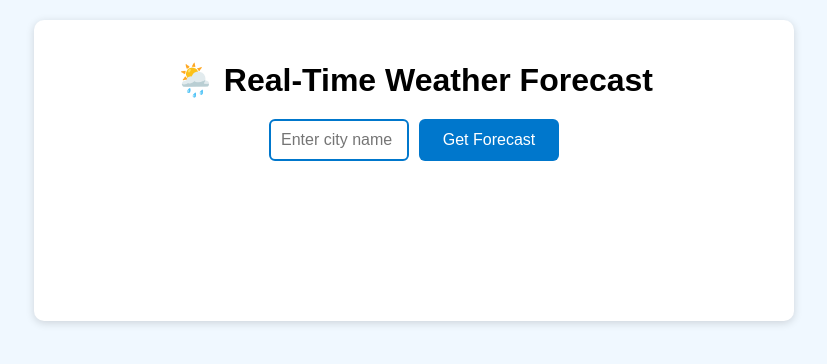
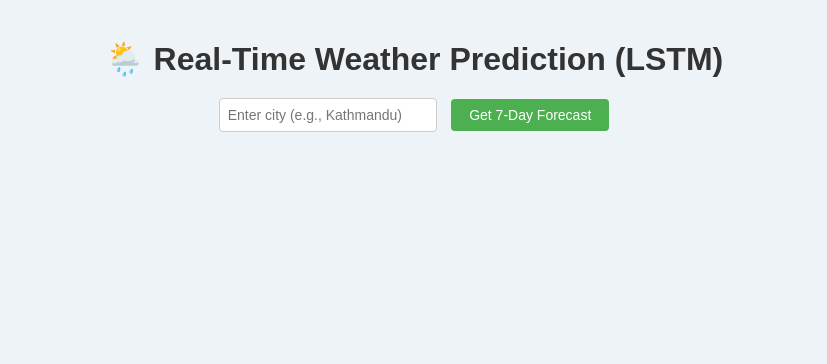
Before and after one commit to Sadikshya-dhakal/Weather-Forecast, a Flask app: page / in a window 1280 px wide. Shown: the top 364 px of the page, without its empty margins (226-1053 px from the left). Run offline with Flask 3, Linux system fonts and the light colour scheme; parts of the project's set-up code (start-up, migrations or seed data) failed here and were passed over.

Commit message:
final code

```diff
--- a/backend/app.py
+++ b/backend/app.py
@@ -1,63 +1,107 @@
 from flask import Flask, render_template, request, jsonify
 import requests
 import numpy as np
+import pandas as pd
 import pickle
+from tensorflow.keras.models import load_model
 import webbrowser
-from tensorflow.keras.models import load_model
+import threading
 
-app = Flask(__name__)
+app = Flask(
+    __name__,
+    template_folder='templates',
+    static_folder='static'
+)
 
-# Load model and scaler
-model = load_model("lstm_model.keras")
-scaler = pickle.load(open("scaler.pkl", "rb"))
+# ─── Load the trained LSTM model and MinMaxScaler ─────────────────────────────
+MODEL_PATH = 'lstm_model.keras'
+SCALER_PATH = 'scaler.pkl'
 
-API_KEY = "10e86b291c2642739fe45616252505"
-BASE_URL = "http://api.weatherapi.com/v1/history.json"
+model = load_model(MODEL_PATH)
+with open(SCALER_PATH, 'rb') as f:
+    scaler = pickle.load(f)
 
-@app.route("/")
+# ─── WeatherAPI configuration ────────────────────────────────────────────────
+API_KEY = '10e86b291c2642739fe45616252505'
+API_URL = 'http://api.weatherapi.com/v1/forecast.json'
+
+# ─── Map from model output index to human-readable labels ─────────────────────
+LABEL_MAP = ['drizzle', 'fog', 'rain', 'snow', 'sun', 'cloudy']
+
+@app.route('/')
 def index():
-    return render_template("index.html")
+    return render_template('index.html')
 
-@app.route("/predict")
+@app.route('/predict')
 def predict():
-    city = request.args.get("city", "Kathmandu")
-    sequence_length = 7
+    city = request.args.get('city', '').strip()
+    if not city:
+        return jsonify({'error': 'City parameter is required'}), 400
 
-    features = []
-    for i in range(sequence_length):
-        day = f"2025-05-{25+i:02d}"
-        url = f"{BASE_URL}?key={API_KEY}&q={city}&dt={day}"
-        response = requests.get(url)
-        if response.status_code != 200:
-            return jsonify({"error": "Failed to fetch data"}), 500
+    # 1) Fetch 7-day forecast from WeatherAPI
+    params = {
+        'key': API_KEY,
+        'q': city,
+        'days': 7,
+        'aqi': 'no',
+        'alerts': 'no'
+    }
+    try:
+        resp = requests.get(API_URL, params=params)
+        resp.raise_for_status()
+    except requests.RequestException as e:
+        return jsonify({'error': f'WeatherAPI request failed: {e}'}), 500
 
-        data = response.json()
-        try:
-            day_data = data["forecast"]["forecastday"][0]["day"]
-            features.append([
-                day_data["totalprecip_mm"],
-                day_data["maxtemp_c"],
-                day_data["mintemp_c"],
-                day_data["maxwind_kph"]
-            ])
-        except:
-            return jsonify({"error": "Invalid data format"}), 500
+    data = resp.json()
+    forecast_days = data.get('forecast', {}).get('forecastday', [])
+    if len(forecast_days) != 7:
+        return jsonify({'error': 'Expected 7 days of forecast data'}), 500
 
-    features_scaled = scaler.transform(features)
-    input_seq = np.array(features_scaled).reshape(1, sequence_length, 4)
+    # 2) Extract the four features for each day
+    daily_features = []
+    for day in forecast_days:
+        d = day['day']
+        feat = [
+            d['totalprecip_mm'],
+            d['maxtemp_c'],
+            d['mintemp_c'],
+            d['maxwind_kph']
+        ]
+        daily_features.append(feat)
 
-    prediction = model.predict(input_seq)
-    predicted_class = np.argmax(prediction)
+    # 3) Scale the features
+    df = pd.DataFrame(
+        daily_features,
+        columns=['precipitation', 'temp_max', 'temp_min', 'wind']
+    )
+    scaled = scaler.transform(df.values)   # shape = (7, 4)
 
-    class_map = {
-        0: "Sunny",
-        1: "Rainy",
-        2: "Cloudy"
-    }
-    label = class_map.get(predicted_class, "Unknown")
+    # 4) Predict weather and collect avgtemp and precipitation
+    predictions = []
+    for i, day in enumerate(forecast_days):
+        single_day = scaled[i].reshape((1, 4, 1))  # (batch=1, timesteps=4, features=1)
+        probs = model.predict(single_day)
+        idx = np.argmax(probs, axis=1)[0]
+        label = LABEL_MAP[idx] if idx < len(LABEL_MAP) else 'unknown'
 
-    return jsonify({"prediction": label})
+        d = day['day']
+        avgtemp = d['avgtemp_c']
+        precip = d['totalprecip_mm']
+        date = day['date']
 
-if __name__ == "__main__":
-    webbrowser.open("http://127.0.0.1:5000/")
+        predictions.append({
+            'date': date,
+            'avgtemp': avgtemp,
+            'precipitation': precip,
+            'predicted': label
+        })
+
+    return jsonify({'predictions': predictions})
+
+def open_browser():
+    webbrowser.open_new("http://127.0.0.1:5000")
+
+if __name__ == '__main__':
+    print(">>> Starting Flask server: http://127.0.0.1:5000")
+    threading.Timer(1.0, open_browser).start()
     app.run(debug=True)
--- a/backend/static/script.js
+++ b/backend/static/script.js
@@ -1,49 +1,66 @@
+// File: project/backend/static/script.js
+
+function getWeatherIcon(label) {
   const icons = {
-  "Sunny": "☀️",
-  "Rainy": "🌧️",
-  "Cloudy": "☁️",
-  "Thunderstorm": "⛈️",
-  "Unknown": "❓",
-  "Partially Rainy": "🌦️",
-  "Patchy Rain": "🌧️"
+    sunny: "☀️",
+    sun: "☀️",
+    clear: "☀️",
+    rain: "🌧️",
+    rainy: "🌧️",
+    drizzle: "🌦️",
+    cloudy: "☁️",
+    overcast: "☁️",
+    fog: "🌫️",
+    thunderstorm: "⛈️",
+    snow: "❄️"
   };
+  label = label.toLowerCase();
+  for (let key in icons) {
+    if (label.includes(key)) return icons[key];
+  }
+  return "❓";
+}
 
-async function getWeather() {
-  const city = document.getElementById('city').value.trim();
+function fetchForecast() {
+  const city = document.getElementById("cityInput").value.trim();
   if (!city) {
-    alert('Please enter a city name');
+    alert("Please enter a city name.");
     return;
   }
 
-  try {
-    const res = await fetch(`/predict?city=${encodeURIComponent(city)}`);
-    if (!res.ok) throw new Error('Network response was not ok');
-    const data = await res.json();
+  fetch(`/predict?city=${encodeURIComponent(city)}`)
+    .then(resp => resp.json())
+    .then(data => {
+      console.log("RAW JSON:", data);  // <--- Check that avgtemp & precipitation appear here
+      const forecastDiv = document.getElementById("forecast");
+      forecastDiv.innerHTML = "";
 
       if (data.error) {
-      alert('Error: ' + data.error);
+        forecastDiv.innerHTML = `<p style="color: red;">Error: ${data.error}</p>`;
         return;
       }
 
-    const forecastDiv = document.getElementById("forecast");
-    forecastDiv.innerHTML = "";
+      data.predictions.forEach(item => {
+        const card = document.createElement("div");
+        card.className = "day-card";
 
-    const icon = icons[data.predicted_condition] || "❓";
-
-    const card = `
-      <div class="card">
-        <div class="weather-icon">${icon}</div>
-        <div><strong>${data.predicted_condition}</strong></div>
-        <div>Precipitation: ${data.input_features.precipitation.toFixed(2)} mm</div>
-        <div>Max Temp: ${data.input_features.temp_max.toFixed(1)} °C</div>
-        <div>Min Temp: ${data.input_features.temp_min.toFixed(1)} °C</div>
-        <div>Wind Speed: ${data.input_features.wind.toFixed(1)} kph</div>
+        const icon = getWeatherIcon(item.predicted);
+        card.innerHTML = `
+          <div class="date">${item.date}</div>
+          <div class="icon">${icon}</div>
+          <div class="label">${item.predicted}</div>
+          <div class="details">
+            Avg Temp: ${item.avgtemp.toFixed(1)}°C<br>
+            Precipitation: ${item.precipitation.toFixed(1)} mm
           </div>
         `;
+        forecastDiv.appendChild(card);
+      });
+    })
+    .catch(err => {
+      alert("Failed to fetch forecast: " + err);
+    });
+}
 
-    forecastDiv.innerHTML = card;
-
-  } catch (error) {
-    alert("Error fetching weather data: " + error.message);
-  }
-}
+document.getElementById("getForecastBtn")
+        .addEventListener("click", fetchForecast);
--- a/backend/static/styles.css
+++ b/backend/static/styles.css
@@ -1,81 +1,77 @@
+/* File: project/backend/static/styles.css */
+
 body {
+  margin: 0;
   font-family: Arial, sans-serif;
-    background: #f0f8ff;
-    margin: 0;
-    padding: 20px;
-    display: flex;
-    justify-content: center;
+  background-color: #eef3f7;
+  color: #333;
 }
 
 .container {
   max-width: 700px;
-    width: 100%;
-    background: white;
-    padding: 20px 30px;
-    border-radius: 10px;
-    box-shadow: 0 2px 8px rgba(0,0,0,0.15);
+  margin: 40px auto;
   text-align: center;
 }
 
 h1 {
   margin-bottom: 20px;
-    font-weight: 700;
 }
 
-.search-bar {
-    display: flex;
-    justify-content: center;
-    gap: 10px;
-    flex-wrap: wrap;
-    margin-bottom: 20px;
+.input-group {
+  margin-bottom: 30px;
 }
 
-.search-bar input {
-    width: 140px;
-    padding: 10px;
-    font-size: 1rem;
-    border: 2px solid #0077cc;
-    border-radius: 6px;
-    outline: none;
-    box-sizing: border-box;
-}
-
-.search-bar input:focus {
-    border-color: #005fa3;
+input[type="text"] {
+  padding: 8px;
+  width: 200px;
+  font-size: 14px;
+  border: 1px solid #ccc;
+  border-radius: 4px;
 }
 
 button {
-    padding: 10px 20px;
-    font-size: 1rem;
-    background-color: #0077cc;
+  padding: 8px 18px;
+  margin-left: 10px;
+  font-size: 14px;
+  background-color: #4caf50;
+  color: white;
   border: none;
-    color: white;
-    border-radius: 6px;
+  border-radius: 4px;
   cursor: pointer;
-    transition: background-color 0.3s ease;
-    min-width: 140px;
 }
 
 button:hover {
-    background-color: #005fa3;
+  background-color: #449d48;
 }
 
-#forecast {
-    font-size: 1.1rem;
-    text-align: left;
-    margin-top: 10px;
-    min-height: 120px;
-    color: #333;
+.forecast-grid {
+  display: flex;
+  flex-wrap: wrap;
+  justify-content: center;
+  gap: 15px;
+  margin-top: 20px;
 }
 
-.card {
-    background: #e3f2fd;
+.day-card {
+  background-color: white;
   border-radius: 8px;
+  box-shadow: 0 0 6px rgba(0, 0, 0, 0.1);
   padding: 15px;
-    box-shadow: 0 1px 6px rgba(0,0,0,0.1);
+  width: 120px;
+  text-align: center;
 }
 
-.weather-icon {
-    font-size: 3rem;
-    margin-bottom: 10px;
+.day-card .date {
+  font-weight: bold;
+  margin-bottom: 6px;
 }
+
+.day-card .icon {
+  font-size: 2rem;
+  margin-bottom: 6px;
+}
+
+.day-card .label {
+  font-size: 14px;
+  color: #555;
+}
--- a/backend/templates/index.html
+++ b/backend/templates/index.html
@@ -1,21 +1,25 @@
+<!-- File: project/backend/templates/index.html -->
 <!DOCTYPE html>
 <html lang="en">
 <head>
-    <meta charset="UTF-8" />
-    <meta name="viewport" content="width=device-width, initial-scale=1" />
-    <title>🌦️ Real-Time Weather Forecast (LSTM)</title>
-    <link rel="stylesheet" href="{{ url_for('static', filename='styles.css') }}" />
+  <meta charset="UTF-8" />
+  <meta name="viewport" content="width=device-width, initial-scale=1" />
+  <title>🌦️ Real-Time Weather Prediction (LSTM)</title>
+  <link rel="stylesheet" href="{{ url_for('static', filename='styles.css') }}">
 </head>
 <body>
-    <div class="container">
-        <h1>🌦️ Real-Time Weather Forecast</h1>
-        <div class="search-bar">
-            <input id="city" type="text" placeholder="Enter city name" />
-            <button onclick="getWeather()">Get Forecast</button>
-        </div>
-        <div id="forecast"></div>
+  <div class="container">
+    <h1>🌦️ Real-Time Weather Prediction (LSTM)</h1>
+    <div class="input-group">
+      <input
+        type="text"
+        id="cityInput"
+        placeholder="Enter city (e.g., Kathmandu)"
+      />
+      <button id="getForecastBtn">Get 7-Day Forecast</button>
     </div>
-
-    <script src="{{ url_for('static', filename='script.js') }}"></script>
+    <div id="forecast" class="forecast-grid"></div>
+  </div>
+  <script src="{{ url_for('static', filename='script.js') }}" defer></script>
 </body>
 </html>
```
Also changed, not shown: 3 other files. Lines whose indentation alone changed are shown as unchanged.
